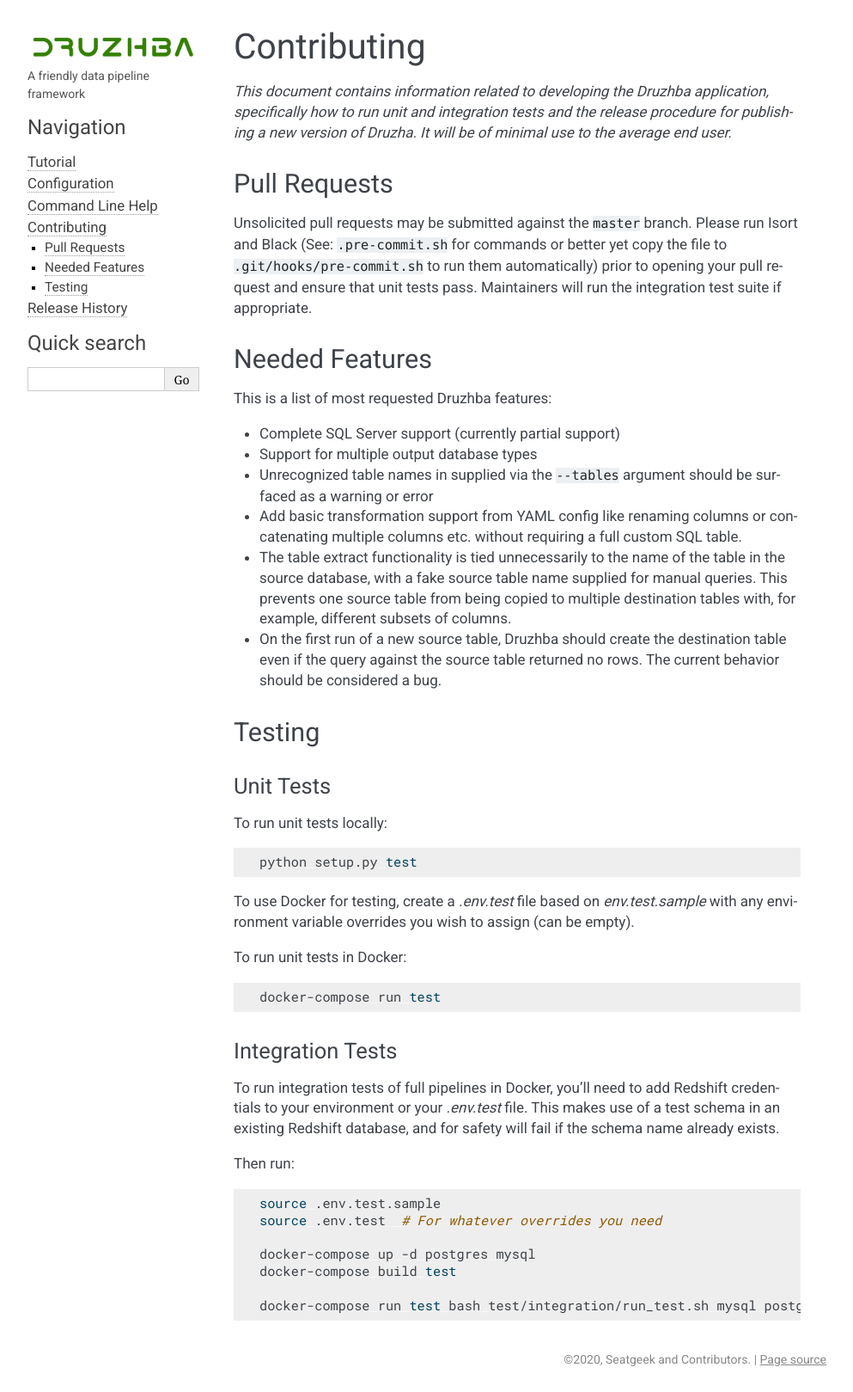
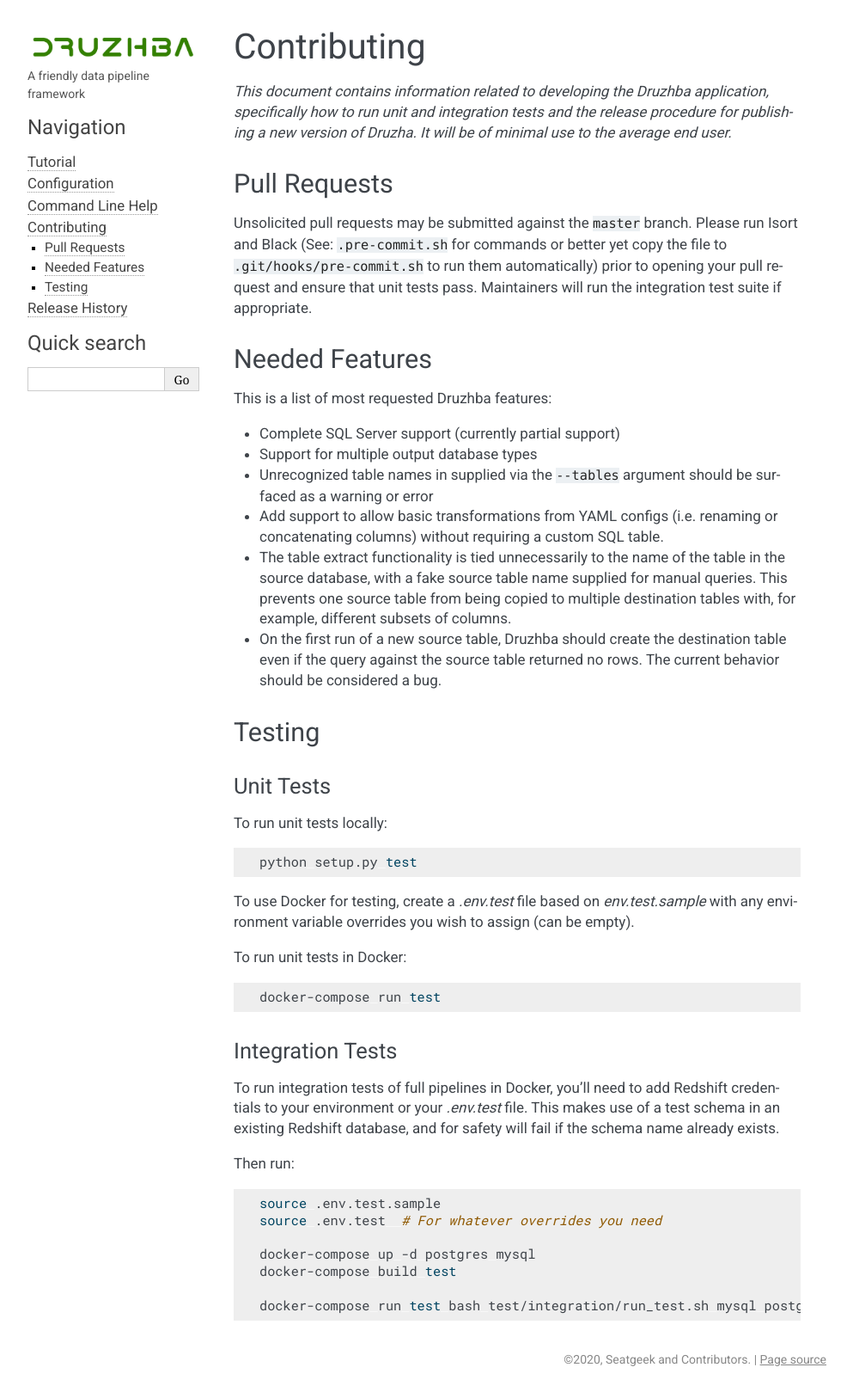
Before and after one commit to seatgeek/druzhba, a Sphinx documentation site: the page built from docs/contributing.rst, in a window 1280 px wide. Shown: the whole page at 86% size, without its empty margins (148-1141 px from the left). Built offline with Sphinx 7.4.7, drawn with Linux system fonts in a browser that asks for light colours.

Commit message:
misc doc cleanup

```diff
--- a/docs/cli.rst
+++ b/docs/cli.rst
@@ -71,7 +71,7 @@
 Druzhba defaults to ``INFO``. Available levels include ``DEBUG``, ``INFO``,
 ``WARN``, and ``ERROR``.
 
-While druzhba processes tables from a given source database sequentially it will
+While druzhba processes tables from a given source database sequentially, it will
 attempt to process multiple source databases concurrently, one table from each
 at a time. By default, Druzhba's parallelism limit will be equal to the number
 of CPU cores detected. Use ``-np`` or ``--num-processes`` to override that
--- a/docs/contributing.rst
+++ b/docs/contributing.rst
@@ -27,8 +27,8 @@
 - Unrecognized table names in supplied via the ``--tables`` argument should be
   surfaced as a warning or error
 
-- Add basic transformation support from YAML config like renaming columns or
-  concatenating multiple columns etc. without requiring a full custom SQL table.
+- Add support to allow basic transformations from YAML configs (i.e. renaming or
+  concatenating columns) without requiring a custom SQL table.
 
 - The table extract functionality is tied unnecessarily to the name of the
   table in the source database, with a fake source table name supplied for
```
Also changed, not shown: other parts of docs/cli.rst (+1 -1 lines).
